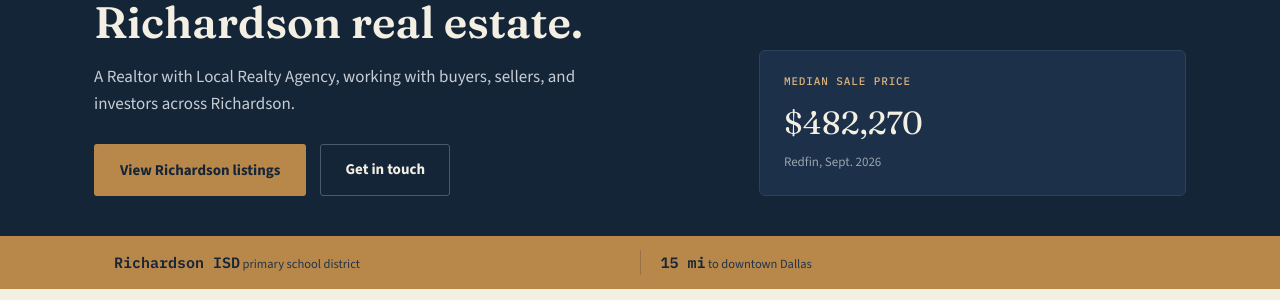
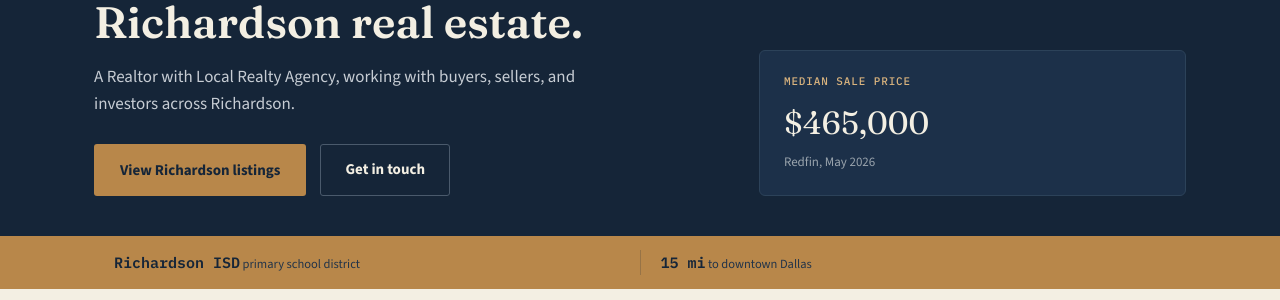
Before and after one commit to nathanielmorales7/deedanddoor, a Jekyll site: the page richardson.html, which Jekyll copies as it is, in a window 1280 px wide and 900 px high. Shown: the part 198-498 px from the top of the window. Built offline with Jekyll 4.4.1, drawn with Linux system fonts in a browser that asks for light colours.

Commit message:
Correct median sale price to match real Redfin data (fixes region_type filter bug)

```diff
--- a/richardson.html
+++ b/richardson.html
@@ -209,8 +209,9 @@
     <div class="hero-fact">
       <div class="label">Median sale price</div>
       <!-- AUTO:PRICE:START -->
-      <div class="val">$482,270</div>
-      <div class="sub">Redfin, Sept. 2026</div>
+      <div class="val">$465,000</div>
+      <div class="sub">Redfin, May 2026</div>
+
       <!-- AUTO:PRICE:END -->
     </div>
   </div>
```
